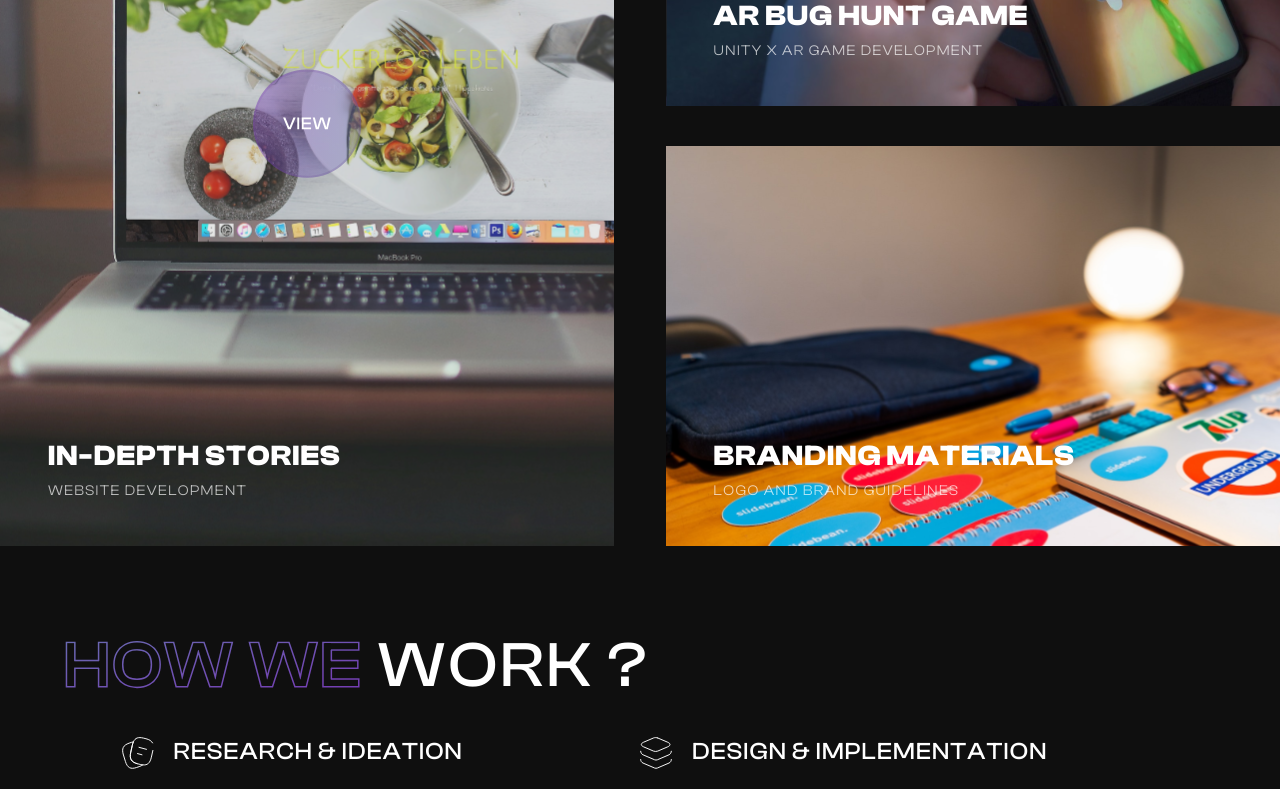
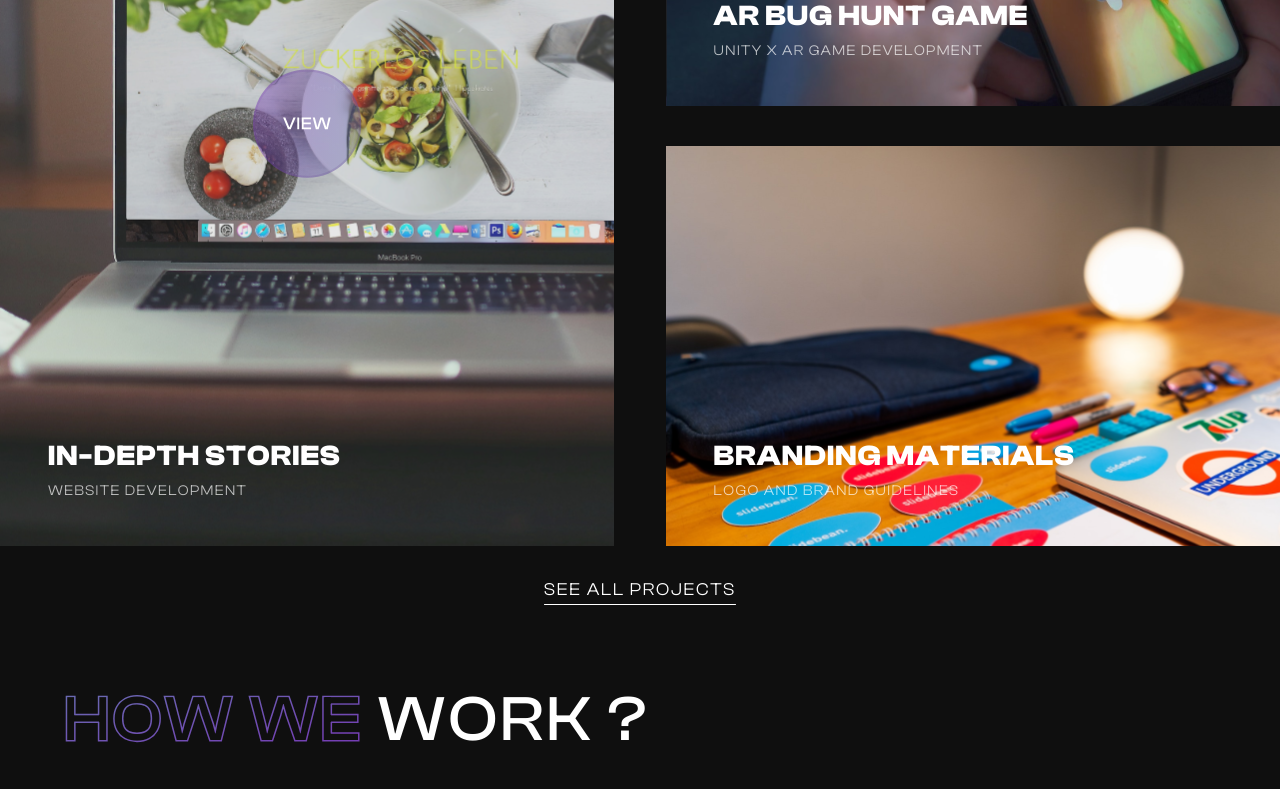
Before and after one commit to aashish-cd/fund-raiser, a Next.js app: page / in a window 1280 px wide. Shown: the part 2209-2998 px from the top of the page. Built offline with nearby package versions, Linux system fonts and the light colour scheme.

Commit message:
see more projects added

```diff
--- a/components/OurWork/OurWork.tsx
+++ b/components/OurWork/OurWork.tsx
@@ -51,8 +51,9 @@ const OurWork = (title: titletype) => {
               </div>
             </div>
           </div>
-
-          <div className={styles.SeeAllProject}></div>
+        </div>
+        <div className={styles.SeeAllProject + ' primary-text'}>
+          SEE ALL PROJECTS
         </div>
       </div>
     </>
--- a/components/OurWork/Works.module.scss
+++ b/components/OurWork/Works.module.scss
@@ -1,6 +1,23 @@
 .Wraper {
   width: 100%;
   height: 100%;
+  display: flex;
+  justify-content: center;
+  align-items: center;
+  flex-direction: column;
+  .SeeAllProject {
+    text-align: center;
+    font-size: 1.1rem;
+    margin-top: 2rem;
+    font-weight: 400;
+    letter-spacing: 0.1em;
+    text-transform: uppercase;
+
+    text-decoration: underline;
+    text-underline-offset: 0.5em;
+    cursor: pointer;
+    transition: 0.3s;
+  }
   .Maindiv {
     display: flex;
     justify-content: space-between;
--- a/styles/globals.scss
+++ b/styles/globals.scss
@@ -108,6 +108,10 @@ body {
 .primary-text {
   color: $primary-text-color;
 }
+.primary-text:hover {
+  color: $primary-logo-color;
+  transition: 0.3s;
+}
 .secondary-text {
   color: $secondary-text-color;
 }
```
